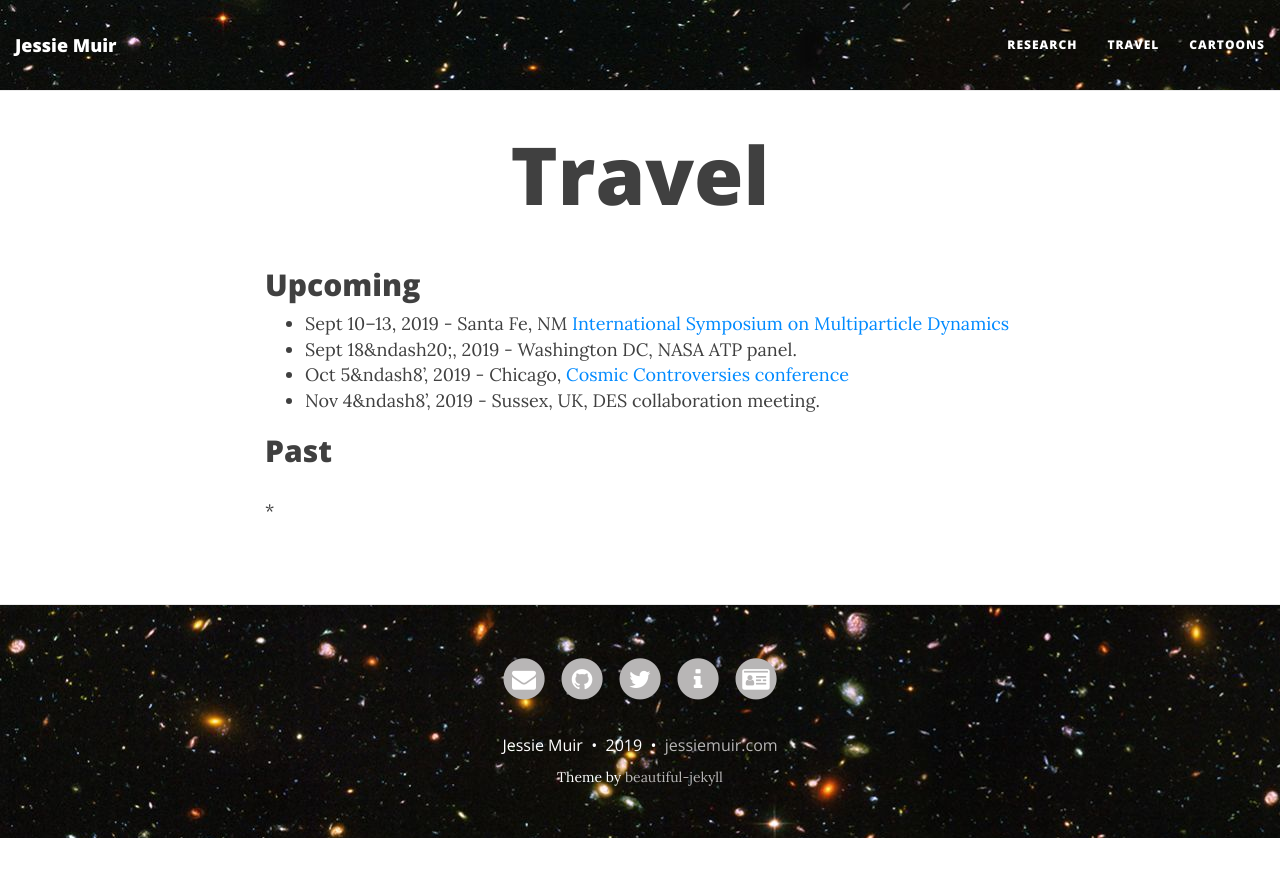
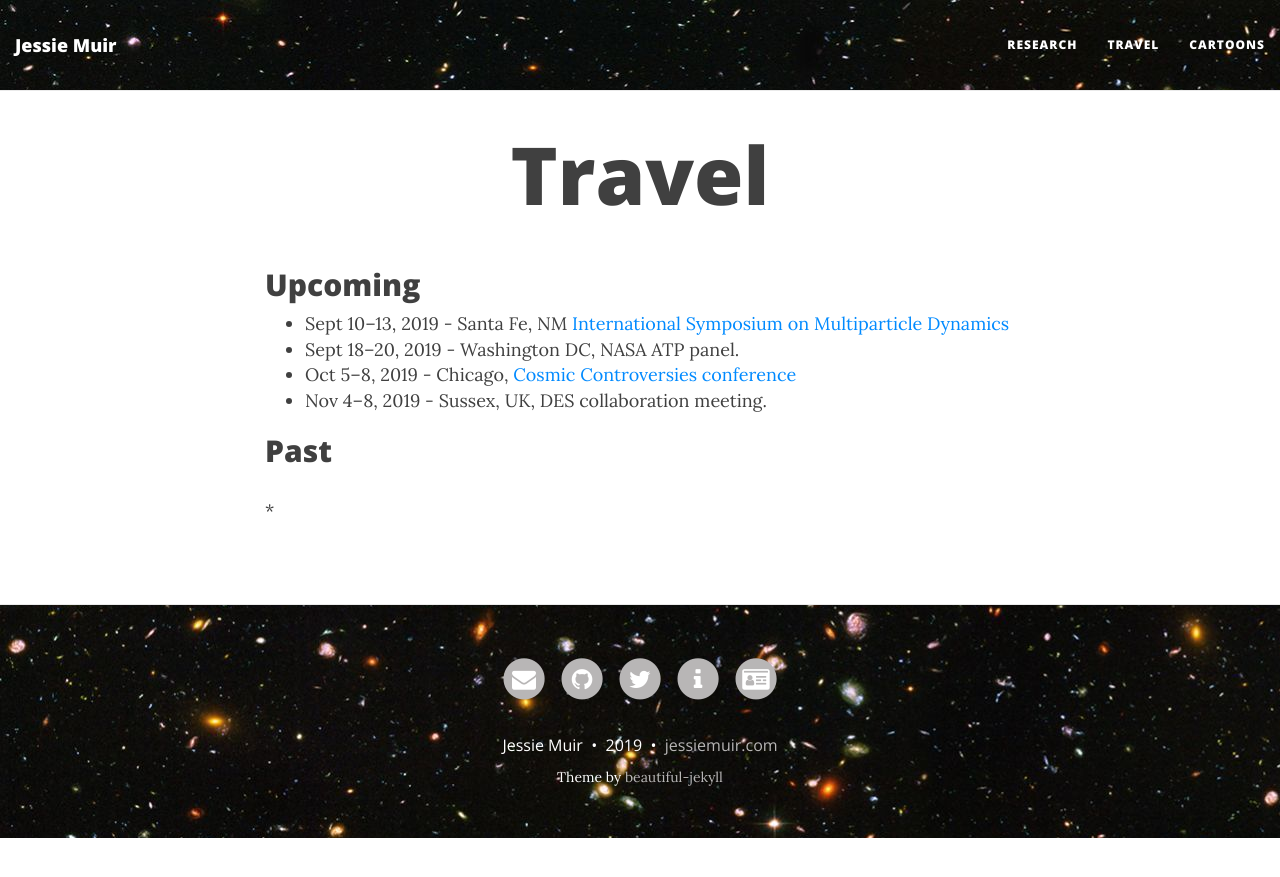
Before and after one commit to jessmuir/jessmuir.github.io, a Jekyll site: the page built from travel.md, in a window 1280 px wide. Shown: the top 877 px of the page. Built offline with Jekyll 4.4.1, drawn with Linux system fonts in a browser that asks for light colours; nearby versions of some CDN libraries.

Commit message:
ndash fix

```diff
--- a/travel.md
+++ b/travel.md
@@ -6,9 +6,9 @@ title: Travel
 ## Upcoming
 
 * Sept 10&ndash;13, 2019 -  Santa Fe, NM [International Symposium on Multiparticle Dynamics](http://www.cvent.com/events/xlix-international-symposium-on-multiparticle-dynamics/event-summary-a2ba6046811b4da1adcc2efe2225dda7.aspx?dvce=1)
-* Sept 18&ndash20;, 2019 -  Washington DC,  NASA ATP panel.
-* Oct 5&ndash8', 2019 -  Chicago, [Cosmic Controversies conference](https://voices.uchicago.edu/cosmiccontroversies/)
-* Nov 4&ndash8', 2019 -  Sussex, UK, DES collaboration meeting.
+* Sept 18&ndash;20, 2019 -  Washington DC,  NASA ATP panel.
+* Oct 5&ndash;8, 2019 -  Chicago, [Cosmic Controversies conference](https://voices.uchicago.edu/cosmiccontroversies/)
+* Nov 4&ndash;8, 2019 -  Sussex, UK, DES collaboration meeting.
 
 
 ## Past
```
